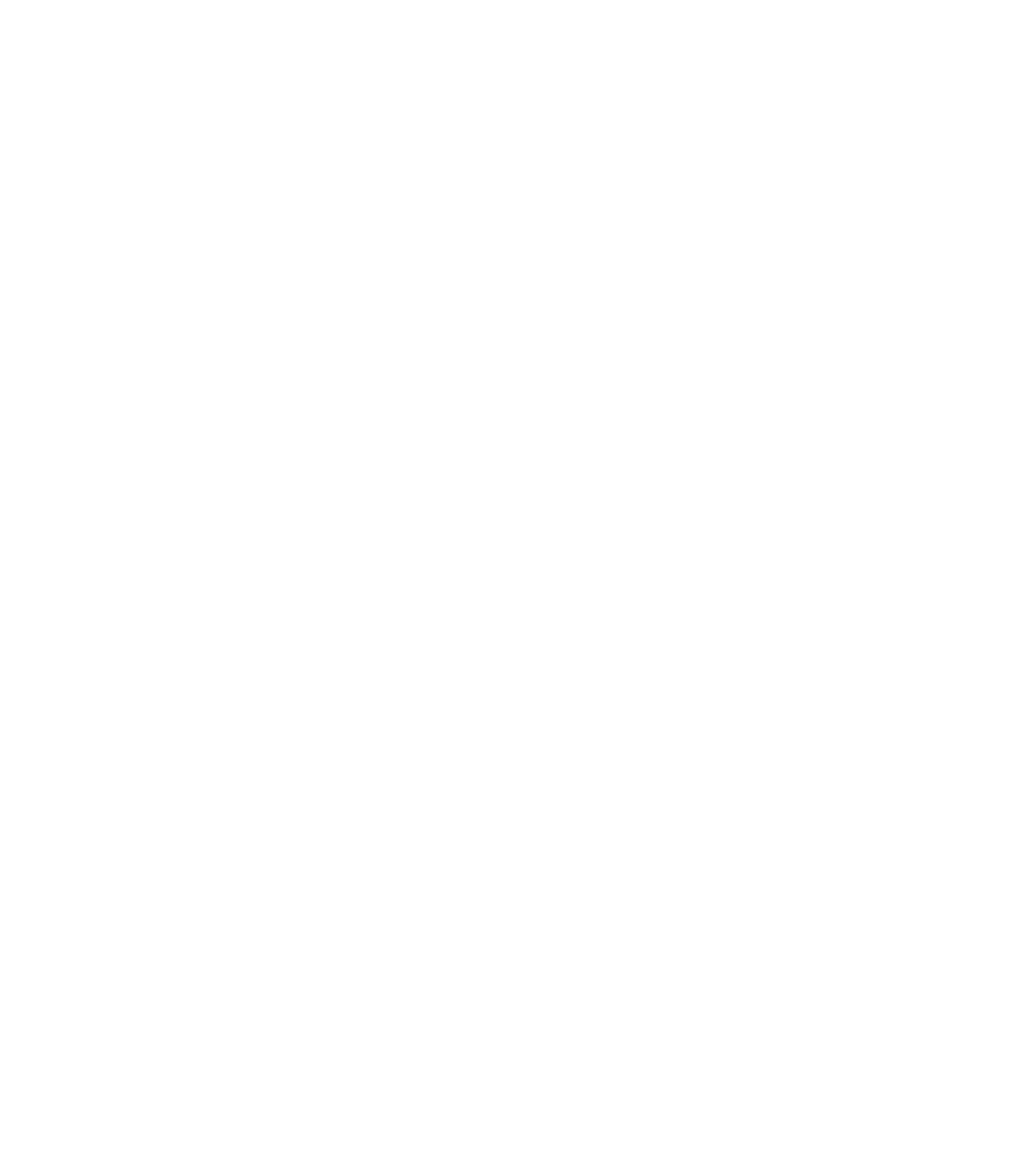
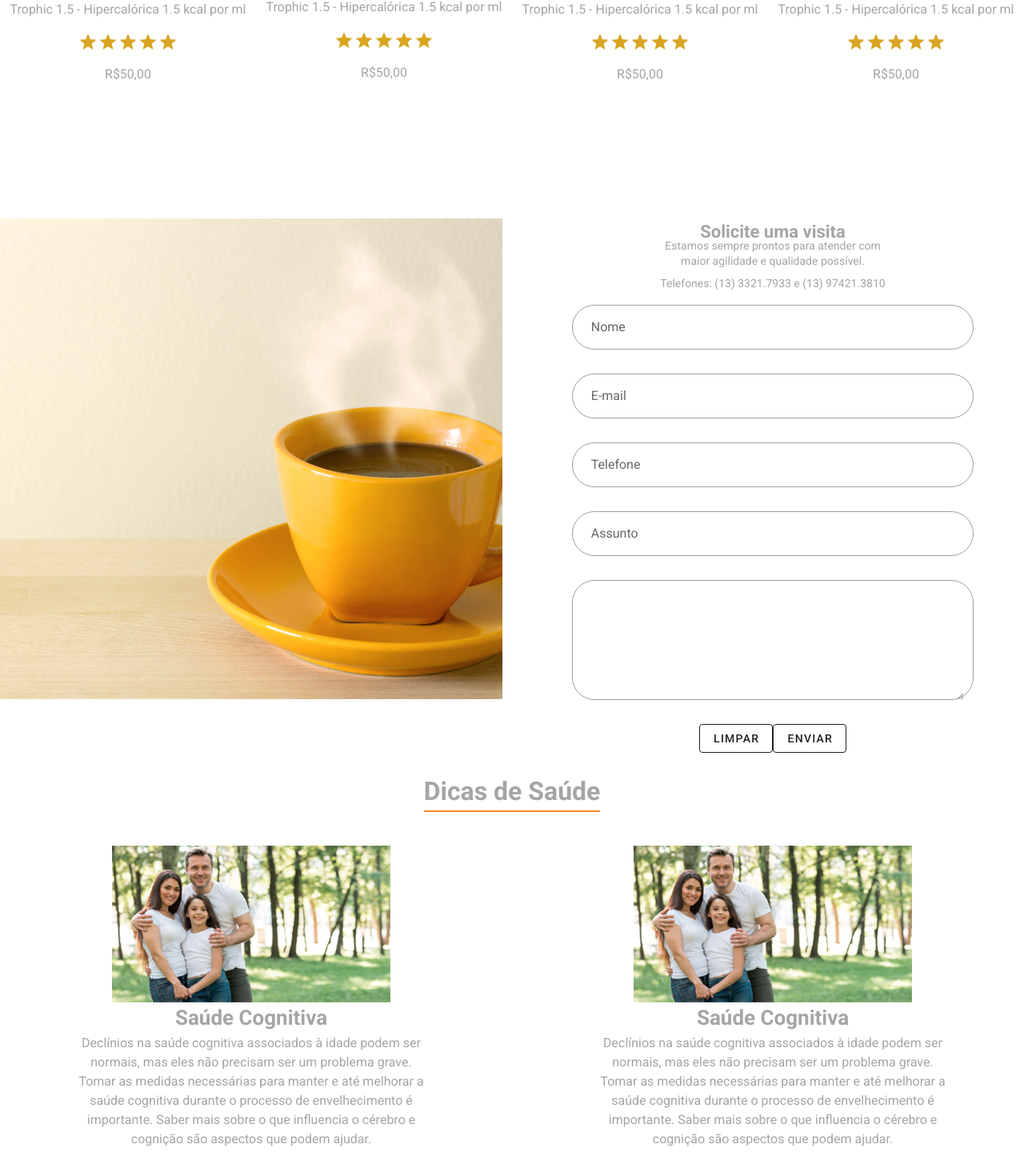
Before and after one commit to mateusfnogueira/frontEnd-Haverin-vuejs, a Vue app: page / in a window 1280 px wide. Shown: the part 2298-3768 px from the top of the page at 80% size. Before the commit the page ends 2236 px from the top, so only its background shows below. Built offline with nearby package versions, Linux system fonts and the light colour scheme.

Commit message:
adicionando home

```diff
--- a/src/components/Carousel.vue
+++ b/src/components/Carousel.vue
@@ -29,10 +29,11 @@
       </v-carousel-item>
     </v-carousel>
     <v-row no-gutters align="center" justify="center">
-      <v-card class="d-flex card-services" width="70%">
+      <v-card v-if="!isMobile()" class="d-flex card-services" width="70%">
         <v-col
           class="d-flex flex-column align-start justify-start"
           cols="12"
+          sm="1"
           md="3"
         >
           <v-icon size="40px" color="black">mdi-needle</v-icon>
@@ -44,6 +45,7 @@
         <v-col
           class="d-flex flex-column align-start justify-start"
           cols="12"
+          sm="1"
           md="3"
         >
           <v-icon size="40px" color="black">mdi-run</v-icon>
@@ -53,6 +55,7 @@
         <v-col
           class="d-flex flex-column align-start justify-start"
           cols="12"
+          sm="1"
           md="3"
         >
           <v-icon size="40px" color="black">mdi-heart-pulse</v-icon>
@@ -62,6 +65,7 @@
         <v-col
           class="d-flex flex-column align-start justify-start"
           cols="12"
+          sm="1"
           md="3"
         >
           <v-icon size="40px" color="black">mdi-atom</v-icon>
@@ -76,7 +80,21 @@
 </template>
 
 <script>
-export default {};
+export default {
+  methods: {
+    isMobile() {
+      if (
+        /Android|webOS|iPhone|iPad|iPod|BlackBerry|IEMobile|Opera Mini/i.test(
+          navigator.userAgent
+        )
+      ) {
+        return true;
+      } else {
+        return false;
+      }
+    },
+  },
+};
 </script>
 
 <style lang="scss">
--- a/src/views/Home.vue
+++ b/src/views/Home.vue
@@ -64,23 +64,169 @@
       no-gutters
     >
       <v-col cols="12" sm="12" md="6" lg="3">
-        <v-img src="@/assets/img/trophic.png"></v-img>
+        <a class="d-flex flex-column align-center" href="#">
+          <v-img width="60%" src="@/assets/img/trophic.png"></v-img>
+          <p>Trophic 1.5 - Hipercalórica 1.5 kcal por ml</p>
+
+          <p>
+            <v-icon size="25px">mdi-star</v-icon>
+            <v-icon size="25px">mdi-star</v-icon>
+            <v-icon size="25px">mdi-star</v-icon>
+            <v-icon size="25px">mdi-star</v-icon>
+            <v-icon size="25px">mdi-star</v-icon>
+          </p>
+
+          <p>R$50,00</p>
+        </a>
       </v-col>
       <v-col cols="12" sm="12" md="6" lg="3">
-        <v-img src="@/assets/img/trophic.png"></v-img>
+        <a class="d-flex flex-column align-center" href="#">
+          <v-img width="38%" src="@/assets/img/resource.png"></v-img>
+          <p>Trophic 1.5 - Hipercalórica 1.5 kcal por ml</p>
+
+          <p>
+            <v-icon size="25px">mdi-star</v-icon>
+            <v-icon size="25px">mdi-star</v-icon>
+            <v-icon size="25px">mdi-star</v-icon>
+            <v-icon size="25px">mdi-star</v-icon>
+            <v-icon size="25px">mdi-star</v-icon>
+          </p>
+
+          <p>R$50,00</p>
+        </a>
       </v-col>
       <v-col cols="12" sm="12" md="6" lg="3">
-        <v-img src="@/assets/img/trophic.png"></v-img>
+        <a class="d-flex flex-column align-center" href="#">
+          <v-img width="60%" src="@/assets/img/nutrenJunior.png"></v-img>
+          <p>Trophic 1.5 - Hipercalórica 1.5 kcal por ml</p>
+
+          <p>
+            <v-icon size="25px">mdi-star</v-icon>
+            <v-icon size="25px">mdi-star</v-icon>
+            <v-icon size="25px">mdi-star</v-icon>
+            <v-icon size="25px">mdi-star</v-icon>
+            <v-icon size="25px">mdi-star</v-icon>
+          </p>
+
+          <p>R$50,00</p>
+        </a>
       </v-col>
       <v-col cols="12" sm="12" md="6" lg="3">
-        <v-img src="@/assets/img/trophic.png"></v-img>
+        <a class="d-flex flex-column align-center" href="#">
+          <v-img width="60%" src="@/assets/img/trophicSoya.png"></v-img>
+          <p>Trophic 1.5 - Hipercalórica 1.5 kcal por ml</p>
+
+          <p>
+            <v-icon size="25px">mdi-star</v-icon>
+            <v-icon size="25px">mdi-star</v-icon>
+            <v-icon size="25px">mdi-star</v-icon>
+            <v-icon size="25px">mdi-star</v-icon>
+            <v-icon size="25px">mdi-star</v-icon>
+          </p>
+
+          <p>R$50,00</p>
+        </a>
       </v-col>
+    </v-row>
+
+    <v-row class="contact text-center">
+      <v-col cols="12" sm="12" md="6" lg="6">
+        <v-img height="90%" src="@/assets/img/contato-img.png"></v-img>
+      </v-col>
+      <v-col cols="12" sm="12" md="6" lg="6">
+        <v-row class="flex-column" align="center" justify="center" no-gutters>
+          <h2>Solicite uma visita</h2>
+          <p style="line-height: 3px;">
+            Estamos sempre prontos para atender com
+          </p>
+          <p style="line-height: 3px;">maior agilidade e qualidade possível.</p>
+
+          <p>Telefones: (13) 3321.7933 e (13) 97421.3810</p>
+
+          <v-form>
+            <v-text-field label="Nome" outlined rounded required></v-text-field>
+            <v-text-field
+              label="E-mail"
+              outlined
+              rounded
+              required
+            ></v-text-field>
+            <v-text-field
+              label="Telefone"
+              outlined
+              rounded
+              required
+            ></v-text-field>
+            <v-text-field
+              label="Assunto"
+              outlined
+              rounded
+              required
+            ></v-text-field>
+            <v-textarea outlined rounded rows="5"> </v-textarea>
+            <v-btn outlined>Limpar</v-btn>
+            <v-btn outlined>Enviar</v-btn>
+          </v-form>
+        </v-row>
+      </v-col>
+    </v-row>
+
+    <v-row class="blog text-center">
+      <v-col cols="12" sm="12" md="12" class="d-flex justify-center blog-title">
+        <h1>Dicas de Saúde</h1>
+      </v-col>
+      <v-row
+        align="center"
+        class="justify-space-around text-center blog-info"
+        no-gutters
+      >
+        <v-col cols="12" sm="7" md="4" class="d-flex flex-column align-center">
+          <img width="80%" src="@/assets/img/blog-img.png" alt="" />
+
+          <h2>Saúde Cognitiva</h2>
+
+          <p>
+            Declínios na saúde cognitiva associados à idade podem ser normais,
+            mas eles não precisam ser um problema grave. Tomar as medidas
+            necessárias para manter e até melhorar a saúde cognitiva durante o
+            processo de envelhecimento é importante. Saber mais sobre o que
+            influencia o cérebro e cognição são aspectos que podem ajudar.
+          </p>
+        </v-col>
+        <v-col cols="12" sm="7" md="4" class="d-flex flex-column align-center">
+          <img width="80%" src="@/assets/img/blog-img.png" alt="" />
+
+          <h2>Saúde Cognitiva</h2>
+
+          <p>
+            Declínios na saúde cognitiva associados à idade podem ser normais,
+            mas eles não precisam ser um problema grave. Tomar as medidas
+            necessárias para manter e até melhorar a saúde cognitiva durante o
+            processo de envelhecimento é importante. Saber mais sobre o que
+            influencia o cérebro e cognição são aspectos que podem ajudar.
+          </p>
+        </v-col>
+      </v-row>
+    </v-row>
+
+    <v-row class="map text-center">
+      <v-img src="@/assets/img/map.png">
+        <v-row class="flex-column " align="center" justify="end" no-gutters>
+          <h2>
+            Atuamos em toda a Baixada Santista,<br />
+            Vale do Ribeira e Litoral Norte.
+          </h2>
+          <p>200 km dentro do Estado de São Paulo</p>
+          <v-btn outlined rounded color="white">
+            SAIBA MAIS
+          </v-btn>
+        </v-row>
+      </v-img>
     </v-row>
   </div>
 </template>
 
 <script>
-// @ is an alias to /src
 import Carousel from "@/components/Carousel.vue";
 
 export default {
@@ -94,7 +240,7 @@
 };
 </script>
 
-<style lang="scss">
+<style lang="scss" scoped>
 .home {
   .about {
     h1 {
@@ -111,6 +257,7 @@
     }
   }
   .highlights {
+    margin-top: 120px;
     h1 {
       color: rgb(165, 165, 165);
       font-size: 40px;
@@ -124,5 +271,77 @@
       max-width: 200px;
     }
   }
+  .products {
+    margin-top: 130px;
+    a {
+      text-decoration: none;
+      color: rgb(165, 165, 165);
+      i {
+        color: goldenrod;
+      }
+    }
+    :hover {
+      text-decoration: none;
+      font-weight: 750;
+    }
+  }
+  .contact {
+    margin-top: 140px;
+    h2 {
+      font-size: 22px;
+      color: rgb(165, 165, 165);
+    }
+    p {
+      font-size: 14px;
+      color: rgb(165, 165, 165);
+    }
+    form {
+      width: 80%;
+      fieldset {
+        height: 90%;
+      }
+    }
+  }
+
+  .blog {
+    .blog-title {
+      margin-bottom: 30px;
+      h1 {
+        border-bottom: 2px solid rgb(255, 136, 28);
+        font-size: 32px;
+        color: rgb(165, 165, 165);
+      }
+    }
+    .blog-info {
+      img::before {
+        width: 30%;
+        height: 50%;
+        background-color: rgb(255, 136, 28);
+      }
+      h2 {
+        font-size: 26px;
+        color: rgb(165, 165, 165);
+      }
+      p {
+        font-size: 16px;
+        color: rgb(165, 165, 165);
+      }
+    }
+  }
+  .map {
+    margin-top: 130px;
+    .v-image {
+      display: flex;
+      align-items: baseline;
+      .v-responsive__content {
+        h2 {
+          color: white;
+        }
+        p {
+          color: white;
+        }
+      }
+    }
+  }
 }
 </style>
```
Also changed, not shown: src/assets/img/map.png.
